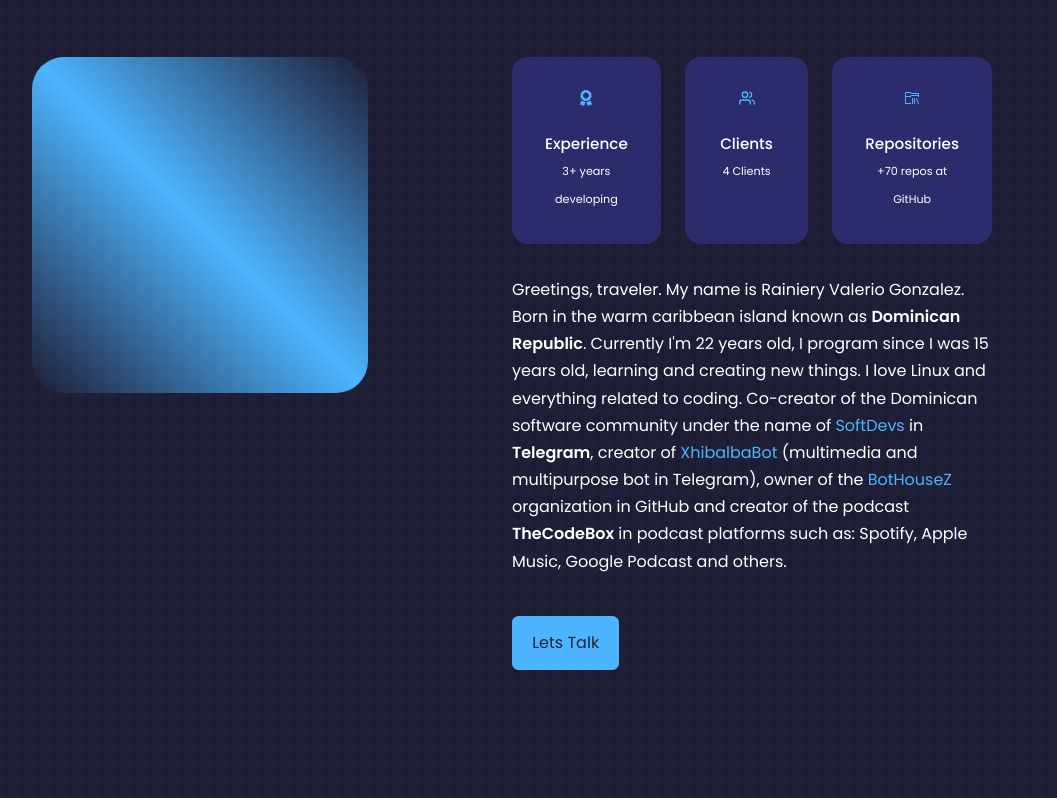
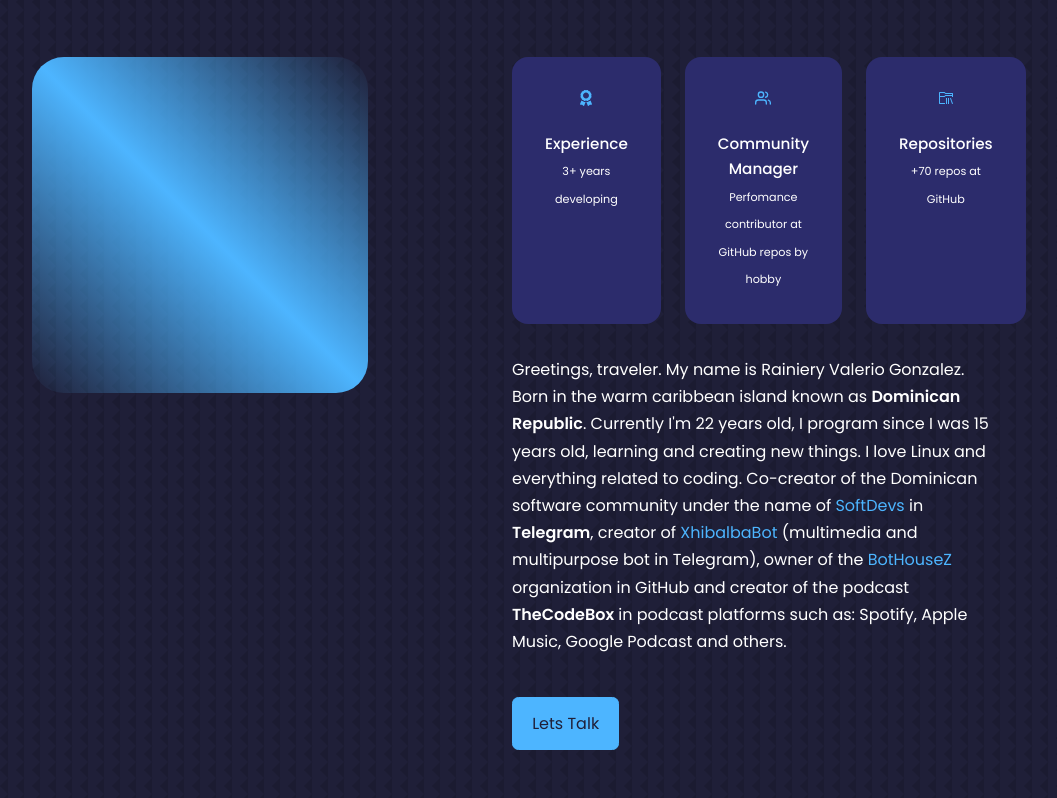
Before and after one commit to Seventty/react_portfolio, a React (Create React App) app: page / in a window 1280 px wide. Shown: the part 982-1780 px from the top of the page, without its empty margins (128-1185 px from the left). Built offline with nearby package versions, Linux system fonts and the light colour scheme.

Commit message:
about component update

```diff
--- a/src/components/about/About.tsx
+++ b/src/components/about/About.tsx
@@ -26,8 +26,8 @@
             </article>
             <article className="about__card">
               <FiUsers className="about__icon" />
-              <h5>Clients</h5>
-              <small>4 Clients</small>
+              <h5>Community Manager</h5>
+              <small>Perfomance contributor at GitHub repos by hobby</small>
             </article>
             <article className="about__card">
               <VscFolderLibrary className="about__icon" />
--- a/src/components/testimonials/Testimonials.tsx
+++ b/src/components/testimonials/Testimonials.tsx
@@ -14,7 +14,7 @@
     avatar: "https://i.imgur.com/KOW9Xe2.png",
     name: "Honil Cristina Barinas Nuñez",
     review:
-      "Multimedia Freelancer, IlustrandoAndo CEO\nTrabajar con Rainiery Valerio y llevar a cabo la gestión de un proyecto, ha sido una de las cosas más gratificantes de vivir en el mundo del software, por el sólo hecho de que busca las mejores soluciones y valora el término 'Calidad' , lo cual como todo sabemos hace que aún un simple trabajo, se convierta en una experiencia de creación.",
+      "Multimedia Freelancer, IlustrandoAndo CEO. Trabajar con Rainiery Valerio y llevar a cabo la gestión de un proyecto, ha sido una de las cosas más gratificantes de vivir en el mundo del software, por el sólo hecho de que busca las mejores soluciones y valora el término 'Calidad' , lo cual como todo sabemos hace que aún un simple trabajo, se convierta en una experiencia de creación.",
   },
 ];
 
```
